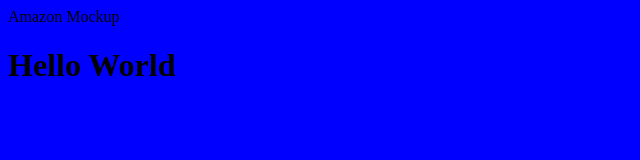
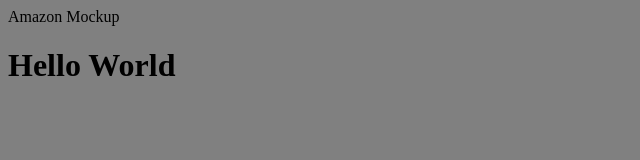
Before and after one commit to lholtzclaw/amazon_mockup, a plain HTML site: page index.html in a window 1280 px wide. Shown: the whole page, without its empty margins (0-640 px from the left). Drawn offline with Linux system fonts and the light colour scheme.

Commit message:
Changed background color

```diff
--- a/css/main.css
+++ b/css/main.css
@@ -1,3 +1,3 @@
 body{
-    background-color: blue;
+    background-color: gray;
 }
```
